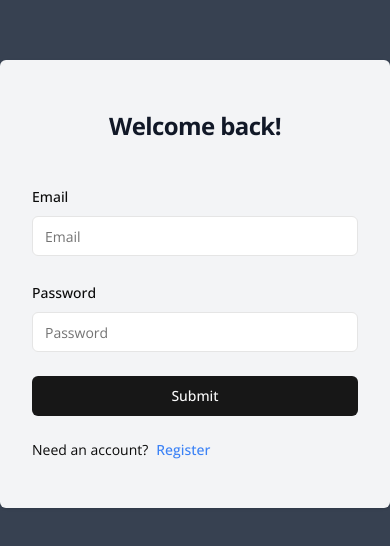
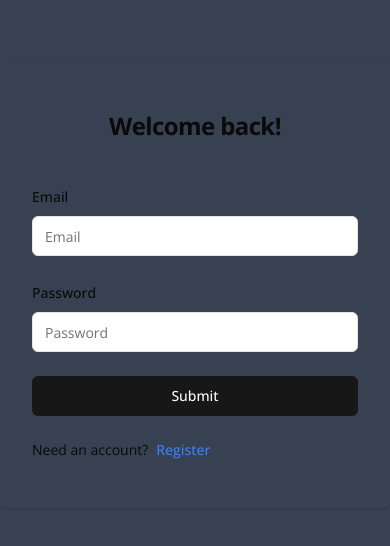
Before and after one commit to MS-D-rei/NextJS_Discord_Clone, a Next.js app: page /login in a window 390 px wide. Shown: the part 138-684 px from the top of the page. Built offline with nearby package versions, Linux system fonts and the light colour scheme.

Commit message:
Organize: create app/(auth)/_components/index.tsx

```diff
--- a/app/(auth)/_components/LoginForm.tsx
+++ b/app/(auth)/_components/LoginForm.tsx
@@ -5,6 +5,7 @@ import { signIn } from 'next-auth/react'
 import { z } from 'zod'
 import { useForm } from 'react-hook-form'
 import { zodResolver } from '@hookform/resolvers/zod'
+import { useRouter } from 'next/navigation'
 
 import {
   Form,
@@ -16,7 +17,6 @@ import {
 } from '@/components/ui/form'
 import { Input } from '@/components/ui/input'
 import { Button } from '@/components/ui/button'
-import { useRouter } from 'next/navigation'
 
 const formSchema = z.object({
   email: z
@@ -30,7 +30,7 @@ const formSchema = z.object({
     .max(50, { message: 'Password must be within 50 characters' }),
 })
 
-const LoginForm = () => {
+export const LoginForm = () => {
   const router = useRouter()
 
   const form = useForm<z.infer<typeof formSchema>>({
@@ -116,5 +116,3 @@ const LoginForm = () => {
     </div>
   )
 }
-
-export default LoginForm
--- a/app/(auth)/_components/RegisterForm.tsx
+++ b/app/(auth)/_components/RegisterForm.tsx
@@ -28,7 +28,7 @@ const formSchema = z.object({
 
 // https://react-hook-form.com/get-started#SchemaValidation
 
-const RegisterForm = () => {
+export const RegisterForm = () => {
   const form = useForm<z.infer<typeof formSchema>>({
     resolver: zodResolver(formSchema),
     defaultValues: {
@@ -121,5 +121,3 @@ const RegisterForm = () => {
     </div>
   )
 }
-
-export default RegisterForm
--- /dev/null
+++ b/app/(auth)/_components/index.tsx
@@ -0,0 +1,3 @@
+export * from '@/app/(auth)/_components/FormLogo'
+export * from '@/app/(auth)/_components/LoginForm'
+export * from '@/app/(auth)/_components/RegisterForm'
--- a/app/(auth)/login/page.tsx
+++ b/app/(auth)/login/page.tsx
@@ -1,25 +1,16 @@
-import Image from 'next/image'
-
-import discordLogo from '@/public/images/discord-logo-white.svg'
-import LoginForm from '@/app/(auth)/_components/LoginForm'
+import { LoginForm, FormLogo } from '@/app/(auth)/_components'
 
 const LoginPage = () => {
   return (
     <div className="flex w-full justify-center md:grid-cols-2 md:gap-0 md:rounded-lg md:mx-4">
       {/* right side logo space */}
-      <div
-        className="hidden md:flex md:flex-col md:w-full md:items-center md:justify-center
-        md:max-w-md md:px-8 md:py-12 md:bg-gray-500 md:rounded-tl-lg md:rounded-bl-lg"
-      >
-        <Image src={discordLogo} alt="logo" className="py-8" priority={true} />
-        <h1 className="text-5xl font-bold text-white">Clone</h1>
-      </div>
+      <FormLogo />
       {/* left side form space */}
-      <div className="w-full max-w-md px-8 py-12 bg-gray-100 rounded-md md:rounded-none shadow md:rounded-tr-lg md:rounded-br-lg">
+      <div className="w-full max-w-md px-8 py-12 rounded-md md:rounded-none shadow md:rounded-tr-lg md:rounded-br-lg">
         <div className="">
           <h2
             className="text-center text-2xl font-bold
-          leading-9 tracking-tight text-gray-900"
+          leading-9 tracking-tight"
           >
             Welcome back!
           </h2>
--- a/app/(auth)/register/page.tsx
+++ b/app/(auth)/register/page.tsx
@@ -1,19 +1,10 @@
-import Image from 'next/image'
-
-import RegisterForm from '@/app/(auth)/_components/RegisterForm'
-import discordLogo from '@/public/images/discord-logo-white.svg'
+import { RegisterForm, FormLogo } from '@/app/(auth)/_components'
 
 const RegisterPage = () => {
   return (
     <div className="flex w-full justify-center md:grid-cols-2 md:gap-0 md:mx-4">
       {/* right side logo space */}
-      <div
-        className="hidden md:flex md:flex-col md:w-full md:items-center md:justify-center
-        md:max-w-md md:px-8 md:py-12 md:bg-gray-500 md:rounded-tl-lg md:rounded-bl-lg"
-      >
-        <Image src={discordLogo} alt="logo" className="py-8" priority={true} />
-        <h1 className="text-5xl font-bold text-white">Clone</h1>
-      </div>
+      <FormLogo />
       {/* left side form space */}
       <div className="w-full max-w-md px-8 py-12 bg-gray-100 rounded-md md:rounded-tr-lg md:rounded-br-lg shadow">
         <div className="">
```
